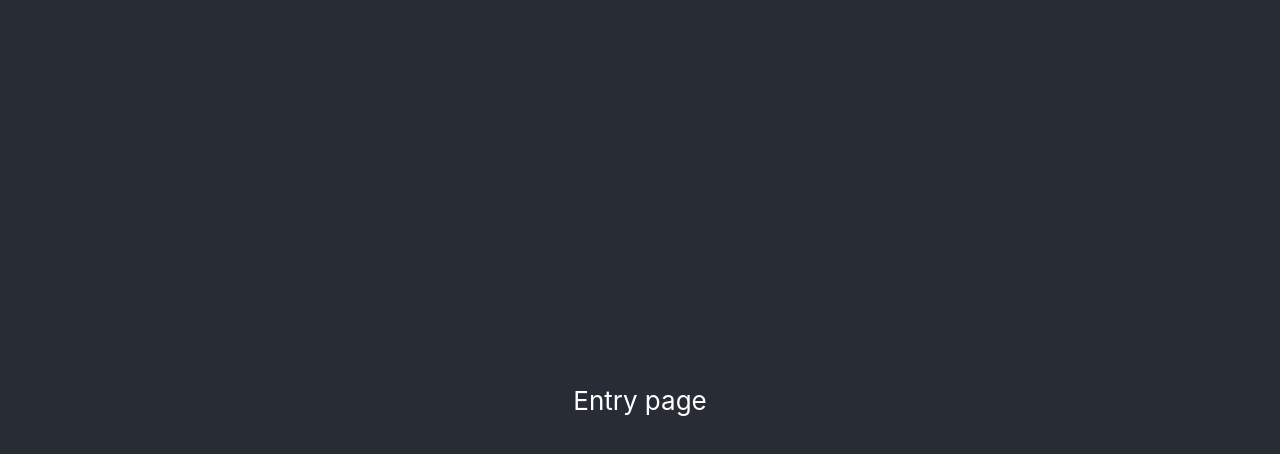
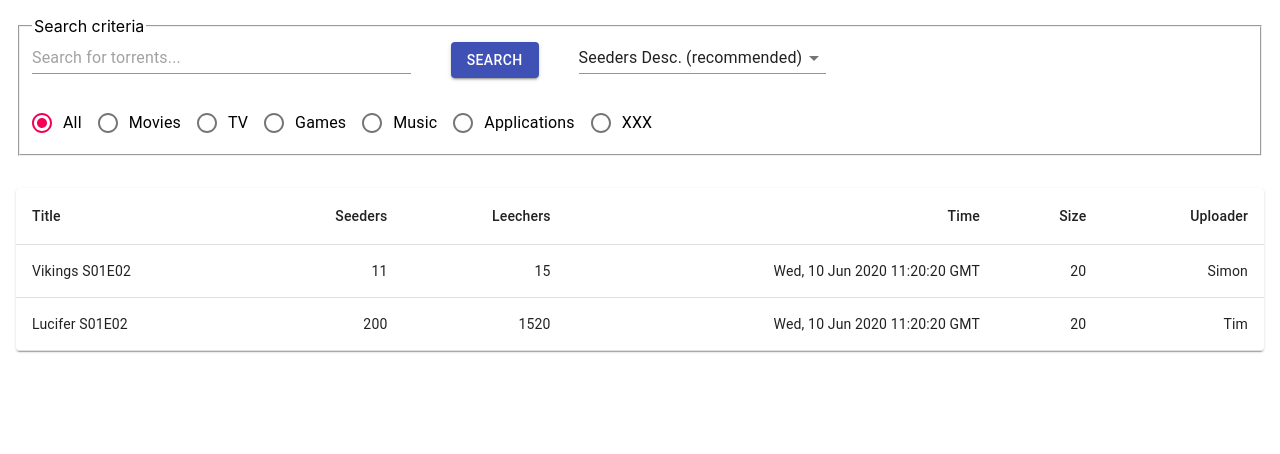
Before and after one commit to aivarasatk/MSTD-UI, a React (Create React App) app: page / in a window 1280 px wide. Shown: the top 454 px of the page. Built offline with nearby package versions, Linux system fonts and the light colour scheme.

Commit message:
Added some skeleton UI components

```diff
--- a/package.json
+++ b/package.json
@@ -1,6 +1,6 @@
 {
   "description": "<your project description>",
-  "author": "<author of app>",
+  "author": "aivarasatk",
   "build": {
     "appId": "<com.your_app>"
   },
--- a/src/components/App/App.css
+++ b/src/components/App/App.css
@@ -27,12 +27,3 @@
 .App-link {
   color: #61dafb;
 }
-
-@keyframes App-logo-spin {
-  from {
-    transform: rotate(0deg);
-  }
-  to {
-    transform: rotate(360deg);
-  }
-}
--- a/src/components/App/App.tsx
+++ /dev/null
@@ -1,14 +0,0 @@
-import React from 'react';
-import './App.css';
-
-function App() {
-  return (
-    <div className="App">
-      <header className="App-header">
-        <p> Entry page </p>
-      </header>
-    </div>
-  );
-}
-
-export default App;
--- /dev/null
+++ b/src/components/SearchCriteria/Search.tsx
@@ -0,0 +1,92 @@
+import React, { Component } from 'react';
+import Grid from '@material-ui/core/Grid';
+import Radio from '@material-ui/core/Radio';
+import Button from '@material-ui/core/Button';
+import RadioGroup from '@material-ui/core/RadioGroup';
+import FormControlLabel from '@material-ui/core/FormControlLabel';
+import FormControl from '@material-ui/core/FormControl';
+import Select from '@material-ui/core/Select';
+import MenuItem from '@material-ui/core/MenuItem';
+import Input from '@material-ui/core/Input';
+import './Search.css';
+
+class Search extends Component<{}, { searchCategory: string, searchOrderBy: number, searchValue: string }> {
+
+    constructor(props: any) {//TODO: realtype
+        super(props);
+        this.state = {
+            searchCategory: 'All',
+            searchOrderBy: 1,
+             searchValue: ""
+        };
+    }
+
+    handleCategoryChange = (event: React.ChangeEvent<HTMLInputElement>) => {
+        let radioOption:string = (event.target as HTMLInputElement).value;
+        this.setState({ searchCategory: radioOption });
+      };
+
+    onHandleOrderByChange = (event: React.ChangeEvent<{ value: unknown }>) => {
+        this.setState({ searchOrderBy: event.target.value as number});
+    };
+
+    onHandleSearchInputChange = (event: React.ChangeEvent<HTMLTextAreaElement | HTMLInputElement>) => {
+        this.setState({ searchValue: event.target.value});
+    };
+
+    executeSeach = (event: React.MouseEvent<HTMLButtonElement, MouseEvent>) => {
+
+    };
+
+    render() {
+        return (
+            <div>
+                <fieldset >
+                    <legend>Search criteria</legend>
+                    <Grid container spacing={3}>
+                        <Grid container item direction="row" justify="flex-start" spacing={5}>
+                            <Grid item xs={4}>{/*fill space*/}
+                                <Input fullWidth placeholder="Search for torrents..." onChange={this.onHandleSearchInputChange}/> {/*Add EndAdornment with "search" icon for search, Enter key for search*/}
+                            </Grid>
+                            <Grid item >{/*temporary. Later on will be part of seach*/}
+                                <Button variant="contained" color="primary" onClick={this.executeSeach}>Search</Button>
+                            </Grid>
+                            <Grid item >
+                                <FormControl>
+                                    <Select value={this.state.searchOrderBy} onChange={this.onHandleOrderByChange}>
+                                        {/* have a json(?) with categories and use map to yield a list like current */}
+                                        <MenuItem value={1}>{"Seeders Desc. (recommended)"}</MenuItem>
+                                        <MenuItem value={2}>{"Seeders Asc."}</MenuItem>
+                                        <MenuItem value={3}>{"Time Asc."}</MenuItem>
+                                        <MenuItem value={4}>{"Time Desc."}</MenuItem>
+                                        <MenuItem value={5}>{"Size Asc."}</MenuItem>
+                                        <MenuItem value={6}>{"Size Desc."}</MenuItem>
+                                        <MenuItem value={7}>{"Leechers Asc."}</MenuItem>
+                                        <MenuItem value={8}>{"Leechers Desc."}</MenuItem>
+                                    </Select>
+                                </FormControl>
+                            </Grid>
+                        </Grid>
+
+                        <Grid container item xs={12}>
+                            <FormControl component="fieldset">
+                                <RadioGroup row aria-label="categories" value={this.state.searchCategory} onChange={this.handleCategoryChange}>
+                                    {/* have a json(?) with categories and use map to yield a list like current */}
+                                    <FormControlLabel value="All" control={<Radio />} label="All" />
+                                    <FormControlLabel value="Movies" control={<Radio />} label="Movies" />
+                                    <FormControlLabel value="TV" control={<Radio />} label="TV" />
+                                    <FormControlLabel value="Games" control={<Radio />} label="Games" />
+                                    <FormControlLabel value="Music" control={<Radio />} label="Music" />
+                                    <FormControlLabel value="Applications" control={<Radio />} label="Applications" />
+                                    <FormControlLabel value="XXX" control={<Radio />} label="XXX" />
+                                </RadioGroup>
+                            </FormControl>
+                        </Grid>
+                    </Grid>
+                </fieldset>
+            </div>
+        );
+    }
+}
+
+export default Search;
--- /dev/null
+++ b/src/components/TorrentsTable/TorrentsTable.tsx
@@ -0,0 +1,55 @@
+import React, { Component } from 'react';
+import Table from '@material-ui/core/Table';
+import TableBody from '@material-ui/core/TableBody';
+import TableCell from '@material-ui/core/TableCell';
+import TableContainer from '@material-ui/core/TableContainer';
+import TableHead from '@material-ui/core/TableHead';
+import TableRow from '@material-ui/core/TableRow';
+import Paper from '@material-ui/core/Paper';
+
+class TorrentsTable extends Component {
+    constructor(props: any) {
+        super(props);
+        this.state = {  };
+    }
+
+    torrents = [
+        //SIZE must be a 'class'. Number and size postfix
+        {title: 'Vikings S01E02', seeders: 11, leechers: 15, time: new Date(2020, 5, 10, 11, 20, 20), size: 20, uploader: 'Simon'},
+        {title: 'Lucifer S01E02', seeders: 200, leechers: 1520, time: new Date(2020, 5, 10, 11, 20, 20), size: 20, uploader: 'Tim'}
+    ];
+
+    render() {
+        return (
+            <TableContainer component={Paper}>
+                <Table aria-label="simple table">
+                    <TableHead>
+                        <TableRow>
+                            <TableCell>Title</TableCell>
+                            <TableCell align="right">Seeders</TableCell>
+                            <TableCell align="right">Leechers</TableCell>
+                            <TableCell align="right">Time</TableCell>
+                            <TableCell align="right">Size</TableCell>
+                            <TableCell align="right">Uploader</TableCell>
+                        </TableRow>
+                    </TableHead>
+                    <TableBody>
+                        {this.torrents.map((entry) => (
+                            <TableRow key={entry.title + entry.time}>
+                                <TableCell component="th" scope="row"> {entry.title} </TableCell>
+                                <TableCell align="right">{entry.seeders}</TableCell>
+                                <TableCell align="right">{entry.leechers}</TableCell>
+                                <TableCell align="right">{entry.time.toUTCString()}</TableCell>
+                                <TableCell align="right">{entry.size}</TableCell>
+                                <TableCell align="right">{entry.uploader}</TableCell>
+                            </TableRow>
+                        ))}
+                    </TableBody>
+                </Table>
+            </TableContainer>
+
+        );
+    }
+}
+
+export default TorrentsTable;
--- a/src/index.tsx
+++ b/src/index.tsx
@@ -1,11 +1,16 @@
 import React from 'react';
 import ReactDOM from 'react-dom';
 import './index.css';
-import App from './components/App/App';
+import SearchCriteria from './components/SearchCriteria/Search';
+import TorrentsTable from './components/TorrentsTable/TorrentsTable';
+
 
 ReactDOM.render(
   <React.StrictMode>
-    <App />
+    <div style={{padding: 16}}>
+      <SearchCriteria/>
+      <div style={{paddingTop: 32}}> <TorrentsTable/> </div>
+    </div>
   </React.StrictMode>,
   document.getElementById('root')
 );
```
Also changed, not shown: src/components/SearchCriteria/Search.css (added), src/logo.svg (deleted).
